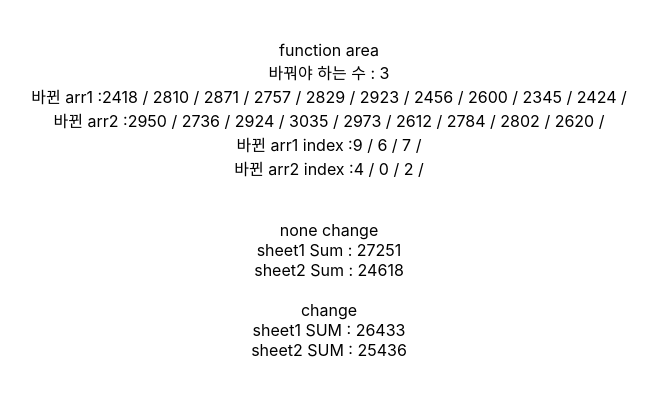
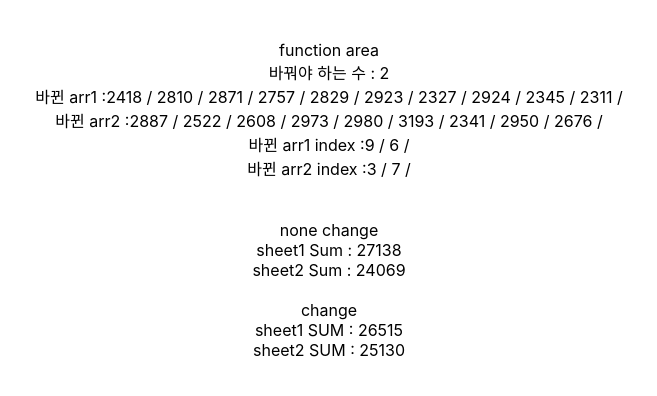
Before and after one commit to hyeonjun-Hev/pwa-test, a React (Create React App) app: page / in a window 1280 px wide. Shown: the top 396 px of the page, without its empty margins (311-968 px from the left). Built offline with nearby package versions, Linux system fonts and the light colour scheme.

Commit message:
feat: 1차 최종

```diff
--- a/src/Container.jsx
+++ b/src/Container.jsx
@@ -1,27 +1,52 @@
-import React, { useState } from "react";
 import PropTypes from "prop-types";
 import ArrayDiff from "./functions/ArrayDiff";
 import NumberOfChanges from "./functions/NumberOfChanges";
 import ChangeValues from "./functions/ChangeValues";
+
 const Container = (props) => {
   const sheet = [
     [2418, 2810, 2871, 2757, 2829, 2923, 2950, 2924, 2345, 2973],
     [2456, 2736, 2600, 3035, 2424, 2612, 2784, 2802, 2620],
+    [2887, 2522, 2608, 2311, 2980, 3193, 2341, 2327, 2676],
   ];
-  // const arr1 = [2418, 2810, 2871, 2757, 2829, 2923, 2950, 2924, 2345, 2973];
-  // const arr2 = [2456, 2736, 2600, 3035, 2424, 2612, 2784, 2802, 2620];
-
-  // let difference = ArrayDiff(arr1, arr2); // 배열 타입 (큰 값과 작은 값의 차이)
-  // let changeNum = NumberOfChanges(difference, arr2);
-  // let CV = ChangeValues(changeNum, arr1, arr2); // 객체로 넘어옴
 
   function sumArrayValues(a) {
     return a.reduce((sum, currentValue) => sum + currentValue, 0);
   }
 
-  let difference = ArrayDiff(sheet[0], sheet[1]); // 배열 타입 (큰 값과 작은 값의 차이)
-  let changeNum = NumberOfChanges(difference, sheet[1]);
-  let CV = ChangeValues(changeNum, sheet[0], sheet[1]); // 객체로 넘어옴
+  let sumArray = sheet.map((subArray) => sumArrayValues(subArray)); //sheet의 각 인덱스별 합
+
+  function maxMin(sumArray) {
+    const maxArr = Math.max(...sumArray);
+    const minArr = Math.min(...sumArray);
+    const maxArrIndex = sumArray.indexOf(maxArr);
+    const minArrIndex = sumArray.indexOf(minArr);
+
+    return [maxArrIndex, minArrIndex];
+  }
+
+  let maxMinIndex = maxMin(sumArray);
+
+  let difference = ArrayDiff(sheet[maxMinIndex[0]], sheet[maxMinIndex[1]]); // 배열 타입 (큰 값과 작은 값의 차이)
+  let changeNum = NumberOfChanges(
+    difference,
+    sheet[maxMinIndex[0]],
+    sheet[maxMinIndex[1]]
+  ); // 몇개의 값을 바꿔야 하는지 체크
+  let CV = ChangeValues(
+    changeNum,
+    sheet[maxMinIndex[0]],
+    sheet[maxMinIndex[1]]
+  ); // 객체로 넘어옴
+
+  console.log(maxMin(sumArray));
+
+  // }
+
+  // let difference = ArrayDiff(sheet[0], sheet[1]); // 배열 타입 (큰 값과 작은 값의 차이)
+  // let changeNum = NumberOfChanges(difference, sheet[0], sheet[1]); // 몇개의 값을 바꿔야 하는지 체크
+  // let CV = ChangeValues(changeNum, sheet[0], sheet[1]); // 객체로 넘어옴
+
   return (
     <div>
       <br />
--- a/src/functions/ChangeValues.js
+++ b/src/functions/ChangeValues.js
@@ -24,12 +24,6 @@ function ChangeValues(index, arr1, arr2) {
     arr1 = arr1.filter((value) => !maxValues.includes(value));
     arr2 = arr2.filter((value) => !minValues.includes(value));
   }
-
-  //   console.log("max : " + arr1);
-  //   console.log("min : " + arr2);
-  //   console.log(indexValueBig);
-  //   console.log(indexValueSmall);
-
   return { arr1, arr2, indexValueBig, indexValueSmall };
 }
 
--- a/src/functions/NumberOfChanges.js
+++ b/src/functions/NumberOfChanges.js
@@ -1,10 +1,12 @@
 function sumArrayValues(a) {
   return a.reduce((sum, currentValue) => sum + currentValue, 0);
 }
-function NumberOfChanges(difference, a) {
-  let sumSmall = sumArrayValues(a);
+function NumberOfChanges(difference, maxArr, minArr) {
+  let sumSmall = sumArrayValues(minArr);
+  let sumMax = sumArrayValues(maxArr);
   let index = 0;
-  while (sumSmall < 25500) {
+  while (sumMax > 25500 && sumSmall < 25500) {
+    // max가 25500 이하로 떨어지자마자 while 탈출
     sumSmall += difference[index];
     index++;
   }
```
